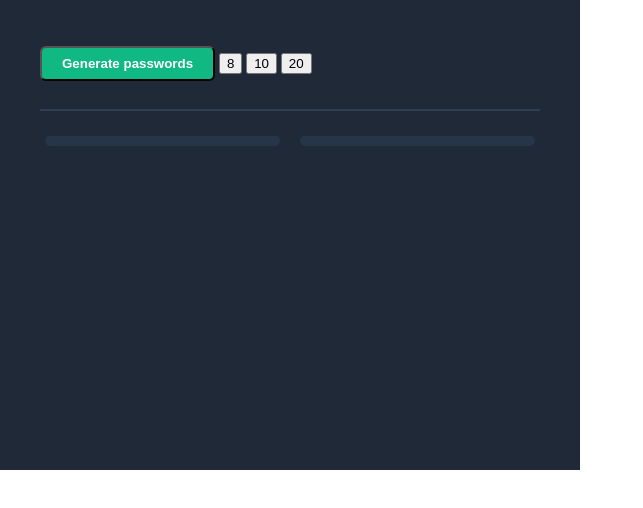
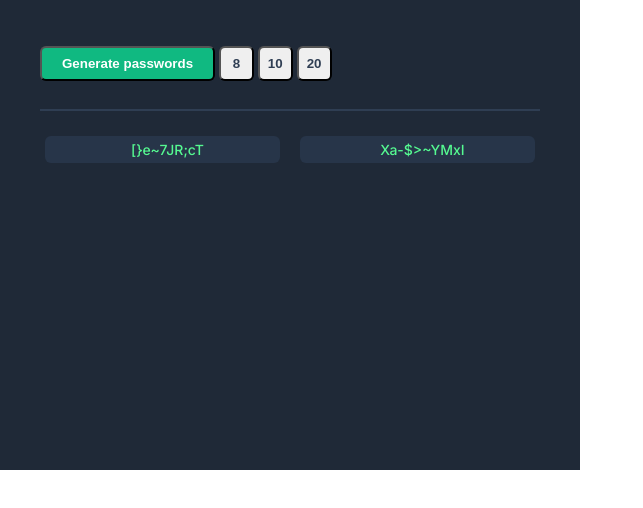
Before and after one commit to suespencer/11-password-generator, a plain HTML site: page index.html in a window 1280 px wide. Both pictures are taken after a click on the button "10". Shown: the part 160-668 px from the top of the page, without its empty margins (0-643 px from the left). Drawn offline with Linux system fonts and the light colour scheme.

Commit message:
Added extra functionality
Length of passwords
Click to copy to clipboard
Both functions could be DRYer

```diff
--- a/index.css
+++ b/index.css
@@ -41,6 +41,14 @@ main {
     font-weight: bold;
 }
 
+.length-btn {
+    height: 35px;
+    width: 35px;
+    border-radius: 6px;
+    font-weight: bold;
+    color: #2F3E53;
+}
+
 hr {
     background: #2F3E53;
     border: 1px solid #2F3E53;
--- a/index.html
+++ b/index.html
@@ -11,15 +11,15 @@
         <h1 id="title-bottom">random password</h1>
         <h3 class="text-light">Never use an insecure password again.</h3>
         <button id="btn" onclick="randomPassword()">Generate passwords</button>
-        <button class="length-btn" id="eight-btn-el">8</button>
-        <button class="length-btn" id="ten-btn-el">10</button>
-        <button class="length-btn" id="twenty-btn-el" onclick="passwordLength(20) ">20</button>
+        <button class="length-btn" id="eight-btn-el" onclick="passwordLength(8)">8</button>
+        <button class="length-btn" id="ten-btn-el" onclick="passwordLength(10)">10</button>
+        <button class="length-btn" id="twenty-btn-el" onclick="passwordLength(20)">20</button>
 
          <hr />
         <div id="returned-passwords">
 
-        <div class="password-box" id="passbox-one-el"></div>
-        <div class="password-box" id="passbox-two-el"></div>
+        <div class="password-box" id="passbox-one-el" onclick="copyOnClickOne()"></div>
+        <div class="password-box" id="passbox-two-el" onclick="copyOnClickTwo()"></div>
         </div>
         </main>
         <script src="index.js"></script>
--- a/index.js
+++ b/index.js
@@ -1,30 +1,51 @@
-const characters = ["A","B","C","D","E","F","G","H","I","J","K","L","M","N","O","P","Q","R","S","T","U","V","W","X","Y","Z","a","b","c","d","e","f","g","h","i","j","k","l","m","n","o","p","q","r","s","t","u","v","w","x","y","z", "0", "1", "2", "3", "4", "5", "6", "7", "8", "9","~","`","!","@","#","$","%","^","&","*","(",")","_","-","+","=","{","[","}","]",",","|",":",";","<",">",".","?",
-"/"];
-
-let passboxoneEl = document.getElementById("passbox-one-el")
-let passboxtwoEl = document.getElementById("passbox-two-el")
-let eightbtnEl = document.getElementById("eight-btn-el")
-let tenbtnEl = document.getElementById("ten-btn-el")
-let twentybtnEl = document.getElementById("twenty-btn-el")
+const characters = [
+  "A",  "B",  "C",  "D",  "E",  "F",  "G",  "H",  "I",  "J",  "K",  "L",  "M",  "N",  "O",  "P",  "Q",  "R",  "S",  "T",  "U",  "V",  "W",  "X",  "Y",  "Z",
+  "a",  "b",  "c",  "d",  "e",  "f",  "g",  "h",  "i",  "j",  "k",  "l",  "m",  "n",  "o",  "p",  "q",  "r",  "s",  "t",  "u",  "v",  "w",  "x",  "y",  "z",
+  "0",  "1",  "2",  "3",  "4",  "5",  "6",  "7",  "8",  "9",
+  "~",  "`",  "!",  "@",  "#",  "$",  "%",  "^",  "&",  "*",  "(",  ")",  "_",  "-",  "+",  "=",  "{",  "[",  "}",  "]",  ",",  "|",  ":",  ";",  "<",  ">",  ".",  "?",  "/",
+];
 
 
-let passLength = 15
+const specialChars = ["~", "`","!","@","#","$","%","^","&","*","(",")","_","-","+","=","{","[","}","]",",","|",":",";","<",">",".","?","/"]
+const numbersOnly = ["0",  "1",  "2",  "3",  "4",  "5",  "6",  "7",  "8",  "9"]
+
+
+let passboxoneEl = document.getElementById("passbox-one-el");
+let passboxtwoEl = document.getElementById("passbox-two-el");
+let eightbtnEl = document.getElementById("eight-btn-el");
+let tenbtnEl = document.getElementById("ten-btn-el");
+let twentybtnEl = document.getElementById("twenty-btn-el");
+
+let passLength = 15;
 
 function passwordLength(n) {
-    passLength = n
+  passLength = n;
+  randomPassword();
 }
 
 function randomPassword() {
-    passboxoneEl.textContent = ""
-    passboxtwoEl.textContent = ""
-    console.log(passLength)
-    for(let i=0; i<15; i++) {
-        let randomNo = Math.floor(Math.random() * characters.length)
-        passboxoneEl.textContent+=characters[randomNo]
-    }
-    for(let i=0; i<15; i++) {
-        let randomNo = Math.floor(Math.random() * characters.length)
-        passboxtwoEl.textContent+=characters[randomNo]
-    }
+  passboxoneEl.textContent = "";
+  passboxtwoEl.textContent = "";
+  console.log(passLength);
+  for (let i = 0; i < passLength; i++) {
+    let randomNo = Math.floor(Math.random() * characters.length);
+    passboxoneEl.textContent += characters[randomNo];
+  }
+  for (let i = 0; i < passLength; i++) {
+    let randomNo = Math.floor(Math.random() * characters.length);
+    passboxtwoEl.textContent += characters[randomNo];
+  }
+}
+
+// Copy-on-click working but could be DRYer
+function copyOnClickOne() {
+  let p1 = passboxoneEl.textContent;
+  navigator.clipboard.writeText(p1);
 
 }
+
+function copyOnClickTwo() {
+    let p2 = passboxtwoEl.textContent;
+    navigator.clipboard.writeText(p2);
+
+  }
```
